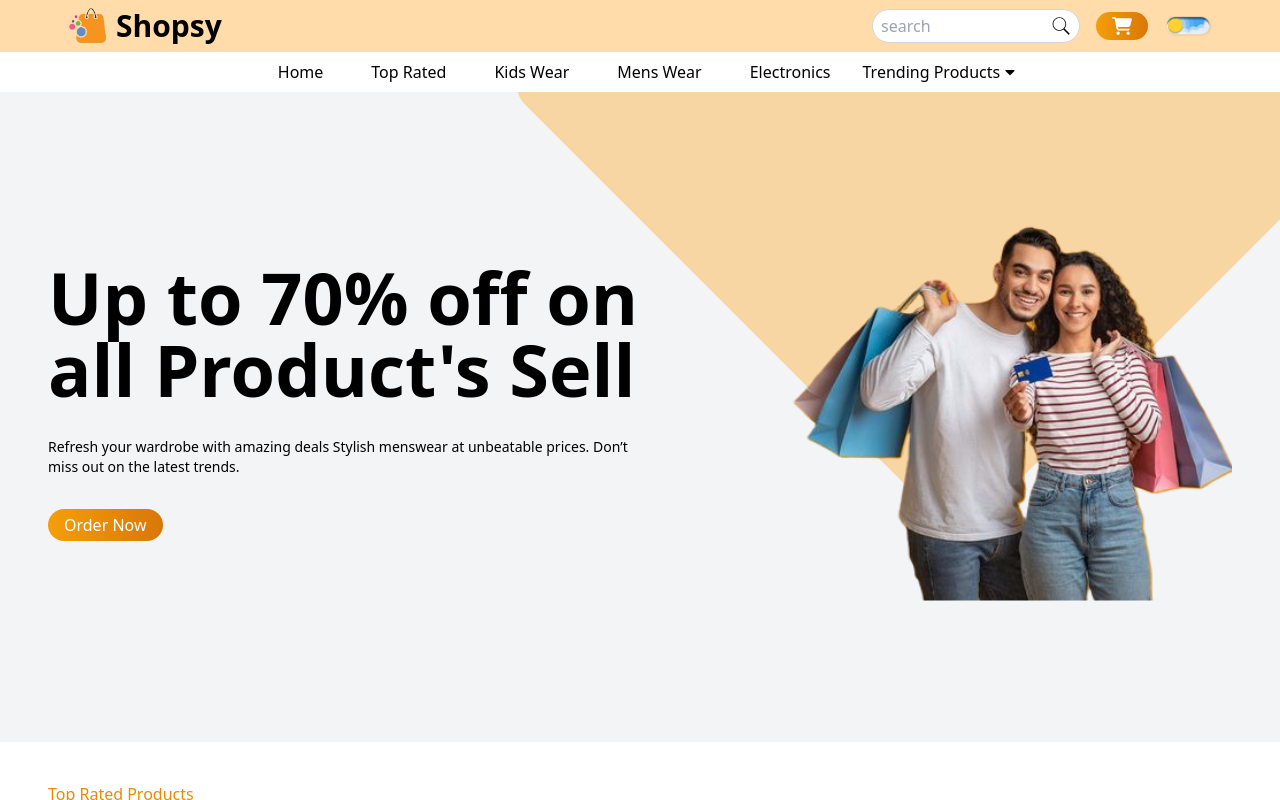
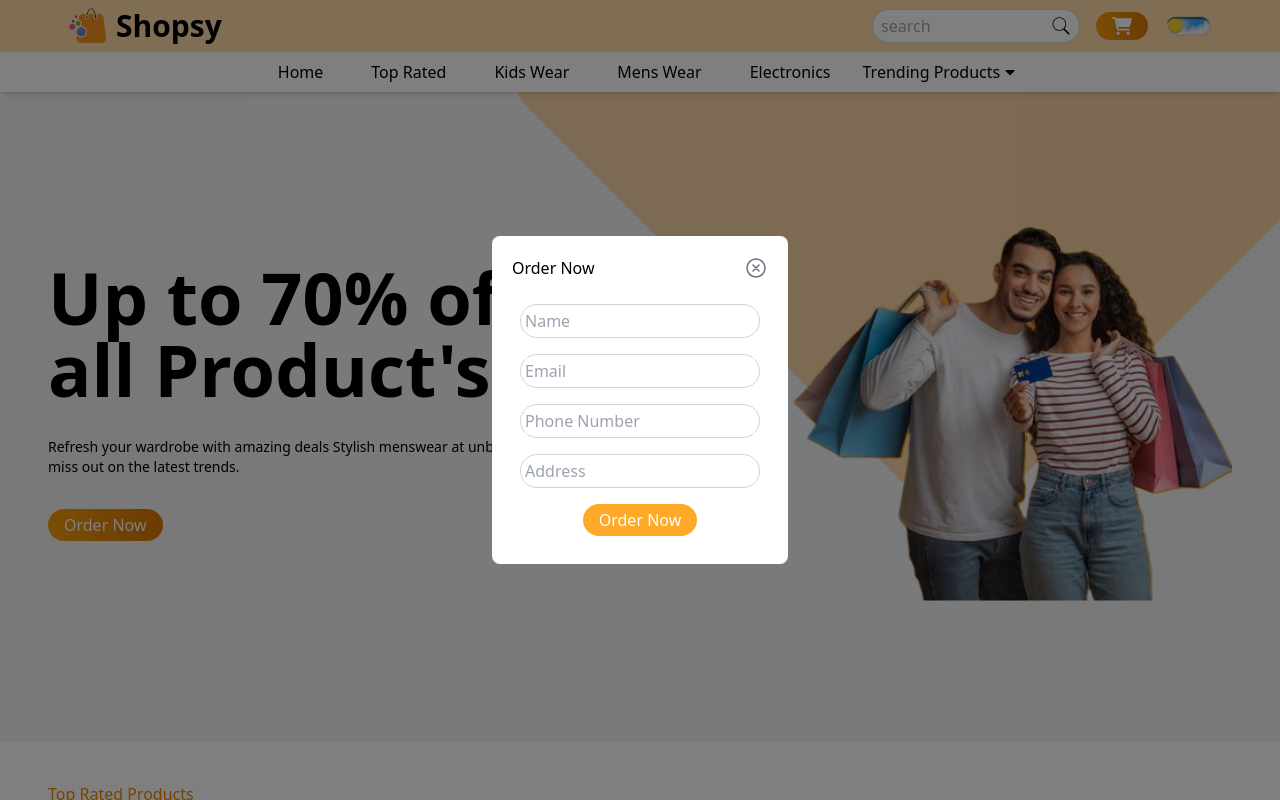
Before and after one commit to SajidAliGhoto/ecom_2, a React (Vite) app: page / in a window 1280 px wide. Both pictures are taken after a click on the button 1122 px from the left and 26 px from the top of the page. Shown: the top 800 px of the page. Built offline with nearby package versions, Linux system fonts and the light colour scheme.

Commit message:
Added OrderNow Popup component and reloved all UI Issues

```diff
--- a/index.html
+++ b/index.html
@@ -1,5 +1,5 @@
 <!doctype html>
-<html lang="en" class="dark">
+<html lang="en">
   <head>
     <meta charset="UTF-8" />
     <link rel="stylesheet" href="src/index.css">
--- a/src/App.jsx
+++ b/src/App.jsx
@@ -10,7 +10,13 @@ import Banner from './components/Banner/Banner.jsx';
 import Subscribe from './components/Subscribe/Subscribe.jsx';
 import Testimonials from './components/Testimonials/Testimonials.jsx';
 import Footer from './components/Footer/Footer.jsx';
+import OrderNowPopup from './components/Popup/OrderNowPopup.jsx';
 function App() {
+
+    const [orderPopup, setOrderPopup] = React.useState(false);
+    const handleOrderPopup = () => {
+        setOrderPopup(!orderPopup);
+    }
 
     React.useEffect(()=>{
         AOS.init({
@@ -24,14 +30,15 @@ function App() {
     },[])
     return (
         <>
-            <Navbar/>
-            <Hero/>
-            <TopProducts/>
+            <Navbar handleOrderPopup={handleOrderPopup}/>
+            <Hero handleOrderPopup={handleOrderPopup}/>
+            <TopProducts handleOrderPopup={handleOrderPopup}/>
             <Banner/>
             <Subscribe/>
             <Products/>
             <Testimonials/>
             <Footer/>
+            <OrderNowPopup orderPopup={orderPopup} setOrderPopup={setOrderPopup}/>
         </>
     )
 }
--- a/src/components/Hero/Hero.jsx
+++ b/src/components/Hero/Hero.jsx
@@ -36,10 +36,10 @@ import Slider from 'react-slick';
        arrows: false,
   };
 
-const Hero = () => {
+const Hero = ({handleOrderPopup}) => {
     return(
         <div className=' relative overflow-hidden min-h-[550px] sm:min-h-[650px] bg-gray-100 flex items-center justify-center
-        dark:bg-gray-950 dark:text-white duration-200
+        dark:bg-gray-950 dark:text-white duration-200 z-10
         '>
             {/*Background pattern*/}
             <div
@@ -80,6 +80,7 @@ const Hero = () => {
                             <button
                             className='bg-gradient-to-r from-amber-500 to-amber-600 transition-all duration-200 text-white py-1 px-4
                                 rounded-full flex'
+                            onClick={() => handleOrderPopup()}
                             >
                                 Order Now
                             </button>
--- a/src/components/Navbar/Navbar.jsx
+++ b/src/components/Navbar/Navbar.jsx
@@ -50,10 +50,10 @@ const DropdownLinks = [
 ];
 
 
-const Navbar=()=> {
+const Navbar=({handleOrderPopup})=> {
 
     return (<div className="flex justify-between items-center shadow-md bg-white  duration-200 relative
-    flex-col dark:bg-gray-900 dark:text-white
+    flex-col dark:bg-gray-900 dark:text-white z-20
     ">
             {/*//upper navbar*/}
 
@@ -102,6 +102,7 @@ const Navbar=()=> {
                         <button
                             className='bg-gradient-to-r from-amber-500 to-amber-600 transition-all duration-200 text-white py-1 px-4
                      rounded-full flex items-center justify-center gap-3 group'
+                        onClick={handleOrderPopup}
                         >
                             <span className='group-hover:block hidden transition-all duration-200'>Order</span>
                             <FaCartShopping className='text-xl text-white drop-shadow-sm cursor-pointer'/>
@@ -141,7 +142,7 @@ const Navbar=()=> {
                         '>
                             <ul>
                                 {DropdownLinks.map((data) => (
-                                    <li id={data.id}>
+                                    <li key={data.id}>
                                         <a href={data.link}
                                            className='block w-full hover:bg-amber-100 p-1 rounded-md'
                                         >
--- /dev/null
+++ b/src/components/Popup/OrderNowPopup.jsx
@@ -0,0 +1,37 @@
+import React from "react";
+import { IoCloseCircleOutline } from "react-icons/io5";
+
+const OrderNowPopup = ({orderPopup,setOrderPopup}) => {
+
+  return (
+    <>
+        {orderPopup && (
+
+            <div className="h-screen w-screen fixed flex-col top-0 left-0 bg-black/50 flex justify-center items-center z-50">
+
+                <div className="bg-white dark:text-white dark:bg-gray-800 p-3 rounded-lg">
+                    {/*Form Header */}
+                    <div className="flex items-center justify-between p-2">
+                    <h1>Order Now</h1>
+                    <IoCloseCircleOutline onClick={()=>setOrderPopup(false)} className="cursor-pointer text-2xl dark:text-white text-gray-500 hover:text-gray-800"/>
+                    </div>
+                   {/* Form Body */}
+                    <form className="flex items-center flex-col gap-4 p-4">
+                        <input type="text" placeholder="Name" className="bg-white  dark:bg-gray-600 border border-gray-300 p-1 w-[15rem] rounded-full" required/>
+                        <input type="email" placeholder="Email" className="bg-white dark:bg-gray-600 border border-gray-300 p-1 w-[15rem] rounded-full" required/>
+                        <input type="text" placeholder="Phone Number" className="bg-white dark:bg-gray-600 border border-gray-300 p-1 w-[15rem] rounded-full" required/>
+                        <input type="text" placeholder="Address" className="bg-white dark:bg-gray-600 border border-gray-300 p-1 w-[15rem] rounded-full" required/>
+                        <button type="submit" className=' bg-primary transition-all duration-200 text-white py-1 px-4
+                            rounded-full flex hover:bg-gray-100 hover:text-primary text-nowrap !important'
+
+                        >Order Now</button>
+                    </form>
+                </div>
+
+            </div>
+
+            )}
+    </>
+  );
+}
+export default OrderNowPopup;
--- a/src/components/Testimonials/Testimonials.jsx
+++ b/src/components/Testimonials/Testimonials.jsx
@@ -95,7 +95,7 @@ const Testimonials = () => {
                                     <h1 className='text-black dark:text-white font-bold text-xl mt-2'>{data.name}</h1>
                                 </div>
 
-                                <p class="text-black/20 text-9xl font-serif absolute top-0 right-0">,,</p>
+                                <p className="text-black/20 text-9xl font-serif absolute top-0 right-0">,,</p>
 
                             </div>
                           </div>
--- a/src/components/TopProducts/TopProducts.jsx
+++ b/src/components/TopProducts/TopProducts.jsx
@@ -28,7 +28,7 @@ const ProductsData = [
   },
 ];
 
-const TopProducts = ()=>{
+const TopProducts = ({handleOrderPopup})=>{
     return <div className=" dark:bg-gray-800 dark:text-white pb-10 pt-10 bg-white min-h-screen">
 
         {/* Header Section */}
@@ -45,7 +45,7 @@ const TopProducts = ()=>{
                 >
                     {/* Products List  */}
                     { ProductsData.map((data)=>(
-                        <div className="
+                        <div key={data.id} className="
                         max-h-[300px] max-w-[300px]
                         rounded-2xl bg-white dark:bg-gray-700 hover:bg-black/80
                         hover:text-white dark:hover:bg-primary shadow-xl relative duration-[300] group flex flex-col items-center justify-center
@@ -72,6 +72,7 @@ const TopProducts = ()=>{
                                     <h1 className="text-xl text-black font-bold group-hover:text-white ">{data.title}</h1>
                                     <p className="text-sm text-gray-500 group-hover:text-white duration-300 line-clamp-2 mb-2">{data.description}</p>
                                     <button
+                                        onClick={()=>handleOrderPopup()}
                                         className='bg-primary transition-all duration-200 text-white py-1 px-4
                                         rounded-full flex group-hover:bg-white group-hover:text-primary !important'>
                                             Order Now
```
